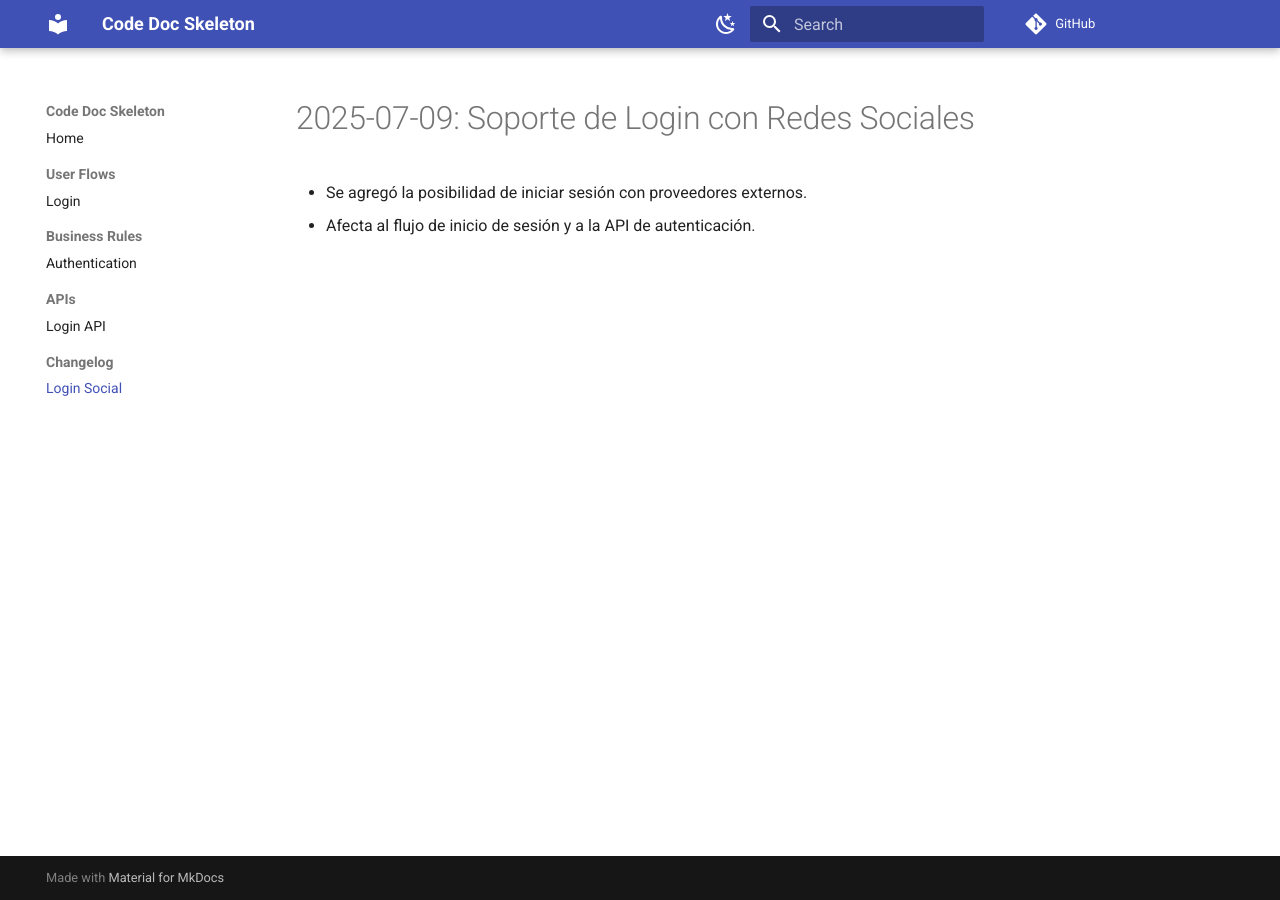
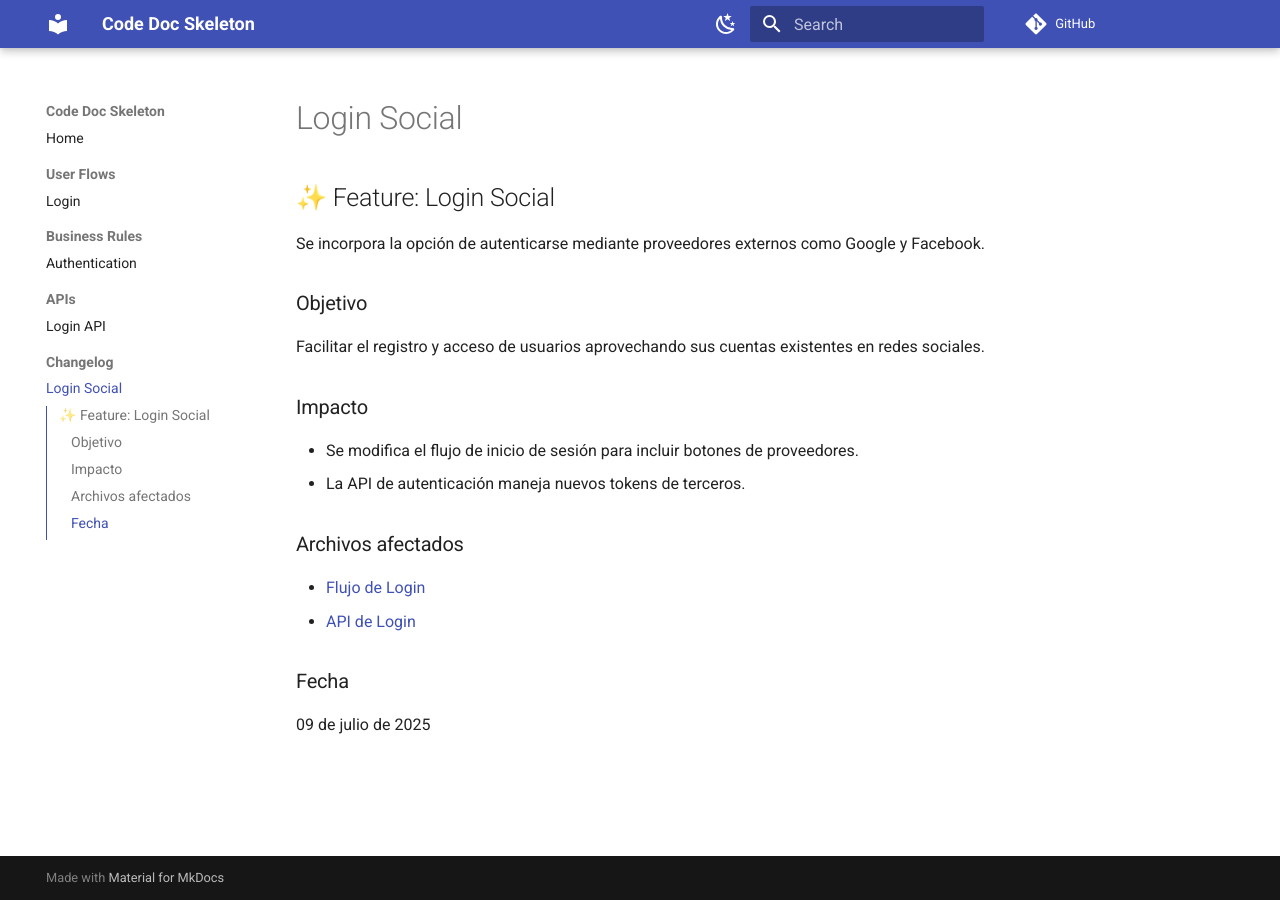
Before and after one commit to felixbarrosdev/code-doc-skeleton, an MkDocs documentation site: the page built from docs/cambios/2025-07-09-feature-login-social.md, in a window 1280 px wide. Built offline with MkDocs 1.6.1 and Material for MkDocs 9.7.7, drawn with Linux system fonts in a browser that asks for light colours; comment, search, counter and statistics services are not loaded.

Commit message:
Add demo documentation content

```diff
--- a/docs/cambios/2025-07-09-feature-login-social.md
+++ b/docs/cambios/2025-07-09-feature-login-social.md
@@ -1,4 +1,17 @@
-# 2025-07-09: Soporte de Login con Redes Sociales
+## ✨ Feature: Login Social
 
-- Se agregó la posibilidad de iniciar sesión con proveedores externos.
-- Afecta al flujo de inicio de sesión y a la API de autenticación.
+Se incorpora la opción de autenticarse mediante proveedores externos como Google y Facebook.
+
+### Objetivo
+Facilitar el registro y acceso de usuarios aprovechando sus cuentas existentes en redes sociales.
+
+### Impacto
+- Se modifica el flujo de inicio de sesión para incluir botones de proveedores.
+- La API de autenticación maneja nuevos tokens de terceros.
+
+### Archivos afectados
+- [Flujo de Login](../flujo-usuarios/login.md)
+- [API de Login](../apis/login-api.md)
+
+### Fecha
+09 de julio de 2025
```
Also changed, not shown: docs/apis/login-api.md (+24 -5 lines), docs/flujo-usuarios/login.md (+20 -12 lines), docs/reglas-negocio/autenticacion.md (+13 -2 lines).
